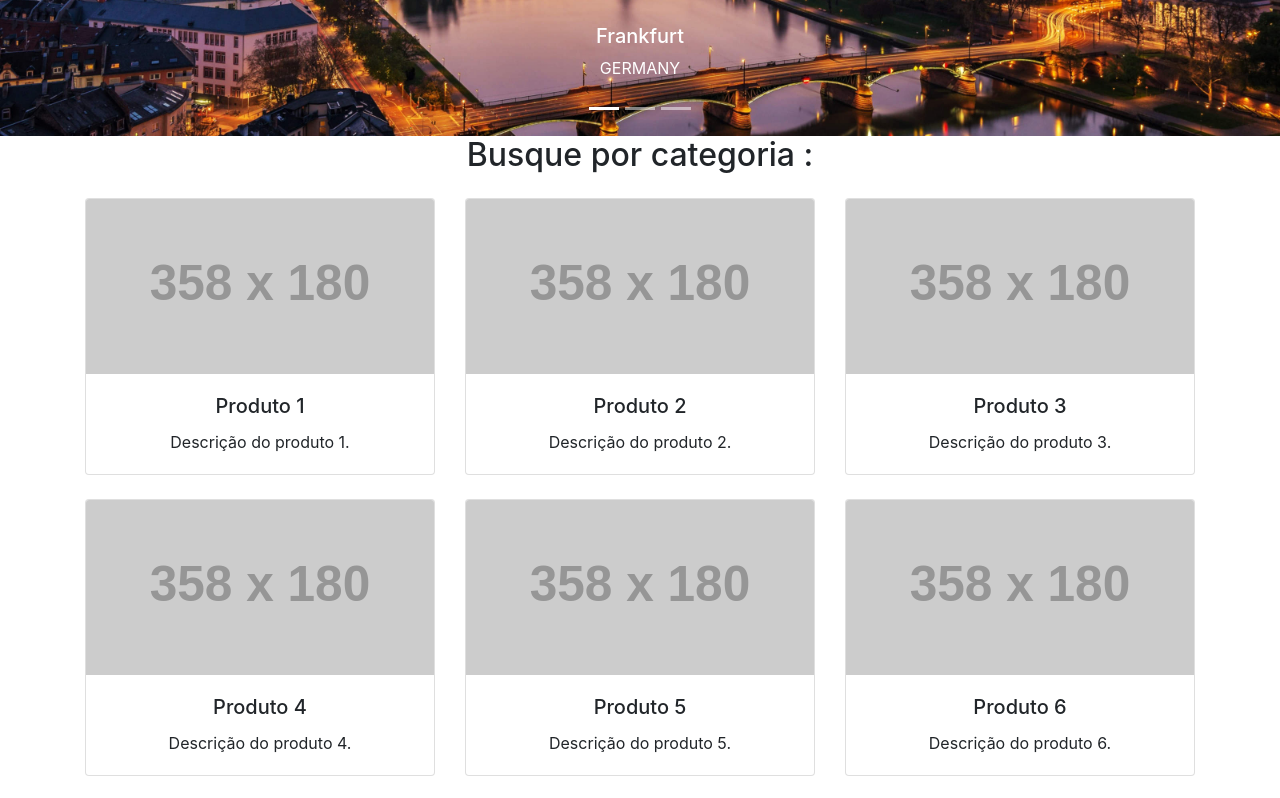
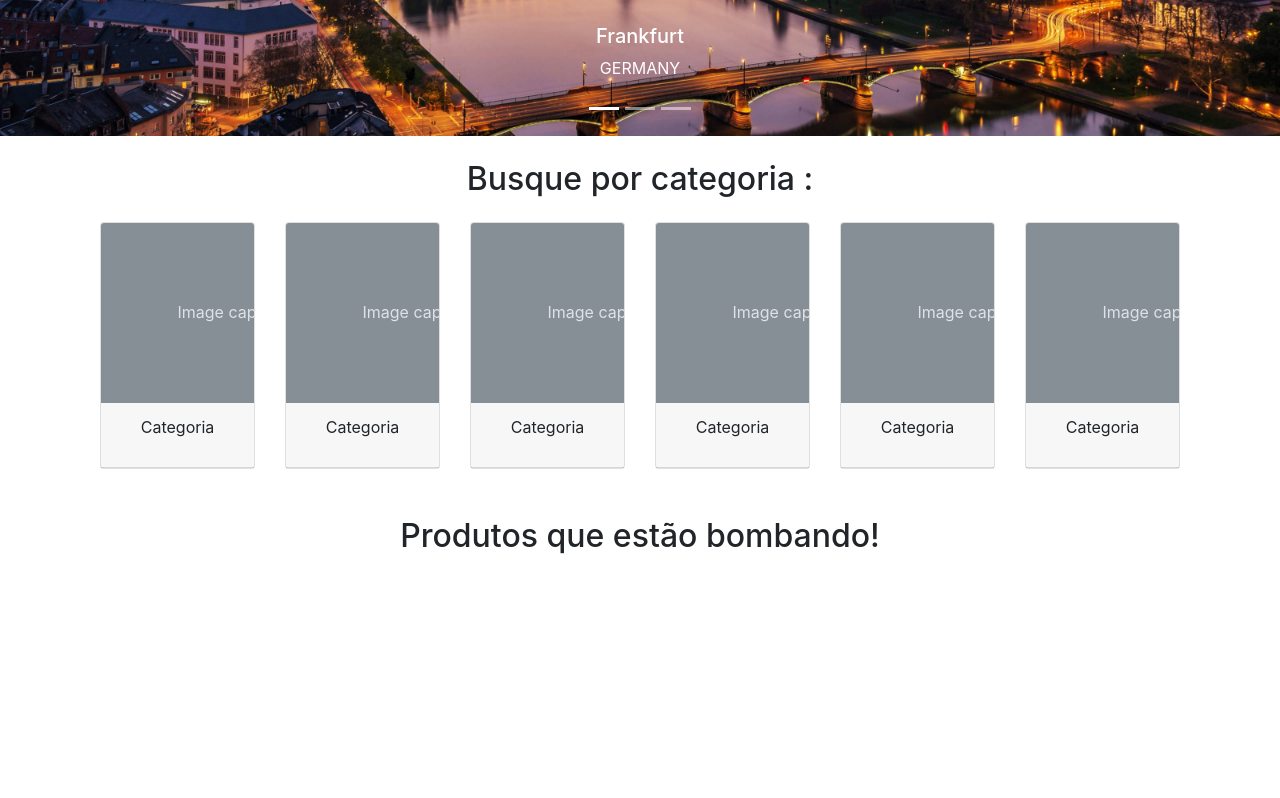
Before and after one commit to vinimaffra03/Meteora, a React (Vite) app: page / in a window 1280 px wide. Shown: the part 400-1198 px from the top of the page. After the commit the page ends 980 px from the top, so only its background shows below. Built offline with nearby package versions, Linux system fonts and the light colour scheme.

Commit message:
card alignment

```diff
--- a/src/App.jsx
+++ b/src/App.jsx
@@ -1,8 +1,6 @@
 import react from 'react'
 import Navbar from './components/Navbar'
 import Carousel from './components/Carousel'
-import Cards from './components/Cards'
-import Products from './components/Products'
 import CardsGrid from './components/CardGrid'
 
 function App() {
@@ -13,25 +11,11 @@ function App() {
 
         <Carousel />
 
-        <h2 class="text-center" >Busque por categoria :</h2>
+        <h2 class="text-center my-4" >Busque por categoria :</h2>
 
         <CardsGrid />
 
-        <Cards />
-        <Cards />
-        <Cards />
-        <Cards />
-        <Cards />
-        <Cards />
-
-        <h2 class="text-center">Produtos que estão bombando!</h2>
-
-        <Products />
-        <Products />
-        <Products />
-        <Products />
-        <Products />
-        <Products />
+        <h2 class="text-center my-4">Produtos que estão bombando!</h2>
       </div>
     </>
   )
--- a/src/components/CardGrid/index.jsx
+++ b/src/components/CardGrid/index.jsx
@@ -1,68 +1,104 @@
 
 function CardsGrid() {
   return (
-    <div className="container text-center mt-4">
-      <div className="row">
-        <div className="col-md-4 mb-4">
-          <div className="card h-100">
-            <img className="card-img-top" src="https://via.placeholder.com/358x180" alt="Produto 1" />
-            <div className="card-body">
-              <h5 className="card-title">Produto 1</h5>
-              <p className="card-text">Descrição do produto 1.</p>
+    <div class="container row mx-auto g-4">
+
+    <div class="col-6 col-md-2 col-xxl-2 mb-4">
+      <div class="card">
+        <svg class="bd-placeholder-img card-img-top" width="100%" height="180" xmlns="http://www.w3.org/2000/svg"
+          role="img" aria-label="Placeholder: Image cap" preserveAspectRatio="xMidYMid slice" focusable="false">
+          <title>Placeholder</title>
+          <rect width="100%" height="100%" fill="#868e96"></rect>
+          <text x="50%" y="50%" fill="#dee2e6" dy=".3em">Image cap</text>
+        </svg>
+        <div class="card-header">
+          <p class="text-center">
+            Categoria
+          </p>
         </div>
       </div>
     </div>
 
-        <div className="col-md-4 mb-4">
-          <div className="card h-100">
-            <img className="card-img-top" src="https://via.placeholder.com/358x180" alt="Produto 2" />
-            <div className="card-body">
-              <h5 className="card-title">Produto 2</h5>
-              <p className="card-text">Descrição do produto 2.</p>
+    <div class="col-6 col-md-2 col-xxl-2">
+      <div class="card">
+        <svg class="bd-placeholder-img card-img-top" width="100%" height="180" xmlns="http://www.w3.org/2000/svg"
+          role="img" aria-label="Placeholder: Image cap" preserveAspectRatio="xMidYMid slice" focusable="false">
+          <title>Placeholder</title>
+          <rect width="100%" height="100%" fill="#868e96"></rect>
+          <text x="50%" y="50%" fill="#dee2e6" dy=".3em">Image cap</text>
+        </svg>
+        <div class="card-header">
+          <p class="text-center">
+            Categoria
+          </p>
         </div>
       </div>
     </div>
 
-        <div className="col-md-4 mb-4">
-          <div className="card h-100">
-            <img className="card-img-top" src="https://via.placeholder.com/358x180" alt="Produto 3" />
-            <div className="card-body">
-              <h5 className="card-title">Produto 3</h5>
-              <p className="card-text">Descrição do produto 3.</p>
+    <div class="col-6 col-md-2 col-xxl-2">
+      <div class="card">
+        <svg class="bd-placeholder-img card-img-top" width="100%" height="180" xmlns="http://www.w3.org/2000/svg"
+          role="img" aria-label="Placeholder: Image cap" preserveAspectRatio="xMidYMid slice" focusable="false">
+          <title>Placeholder</title>
+          <rect width="100%" height="100%" fill="#868e96"></rect>
+          <text x="50%" y="50%" fill="#dee2e6" dy=".3em">Image cap</text>
+        </svg>
+        <div class="card-header">
+          <p class="text-center">
+            Categoria
+          </p>
         </div>
       </div>
     </div>
 
-        <div className="col-md-4 mb-4">
-          <div className="card h-100">
-            <img className="card-img-top" src="https://via.placeholder.com/358x180" alt="Produto 4" />
-            <div className="card-body">
-              <h5 className="card-title">Produto 4</h5>
-              <p className="card-text">Descrição do produto 4.</p>
+    <div class="col-6 col-md-2 col-xxl-2">
+      <div class="card">
+        <svg class="bd-placeholder-img card-img-top" width="100%" height="180" xmlns="http://www.w3.org/2000/svg"
+          role="img" aria-label="Placeholder: Image cap" preserveAspectRatio="xMidYMid slice" focusable="false">
+          <title>Placeholder</title>
+          <rect width="100%" height="100%" fill="#868e96"></rect>
+          <text x="50%" y="50%" fill="#dee2e6" dy=".3em">Image cap</text>
+        </svg>
+        <div class="card-header">
+          <p class="text-center">
+            Categoria
+          </p>
         </div>
       </div>
     </div>
 
-        <div className="col-md-4 mb-4">
-          <div className="card h-100">
-            <img className="card-img-top" src="https://via.placeholder.com/358x180" alt="Produto 5" />
-            <div className="card-body">
-              <h5 className="card-title">Produto 5</h5>
-              <p className="card-text">Descrição do produto 5.</p>
+    <div class="col-6 col-md-2 col-xxl-2">
+      <div class="card">
+        <svg class="bd-placeholder-img card-img-top" width="100%" height="180" xmlns="http://www.w3.org/2000/svg"
+          role="img" aria-label="Placeholder: Image cap" preserveAspectRatio="xMidYMid slice" focusable="false">
+          <title>Placeholder</title>
+          <rect width="100%" height="100%" fill="#868e96"></rect>
+          <text x="50%" y="50%" fill="#dee2e6" dy=".3em">Image cap</text>
+        </svg>
+        <div class="card-header">
+          <p class="text-center">
+            Categoria
+          </p>
         </div>
       </div>
     </div>
 
-        <div className="col-md-4 mb-4">
-          <div className="card h-100">
-            <img className="card-img-top" src="https://via.placeholder.com/358x180" alt="Produto 6" />
-            <div className="card-body">
-              <h5 className="card-title">Produto 6</h5>
-              <p className="card-text">Descrição do produto 6.</p>
+    <div class="col-6 col-md-2 col-xxl-2">
+      <div class="card">
+        <svg class="bd-placeholder-img card-img-top" width="100%" height="180" xmlns="http://www.w3.org/2000/svg"
+          role="img" aria-label="Placeholder: Image cap" preserveAspectRatio="xMidYMid slice" focusable="false">
+          <title>Placeholder</title>
+          <rect width="100%" height="100%" fill="#868e96"></rect>
+          <text x="50%" y="50%" fill="#dee2e6" dy=".3em">Image cap</text>
+        </svg>
+        <div class="card-header">
+          <p class="text-center">
+            Categoria
+          </p>
         </div>
       </div>
     </div>
-      </div>
+
   </div>
   );
 }
```
Lines whose indentation alone changed are shown as unchanged.
